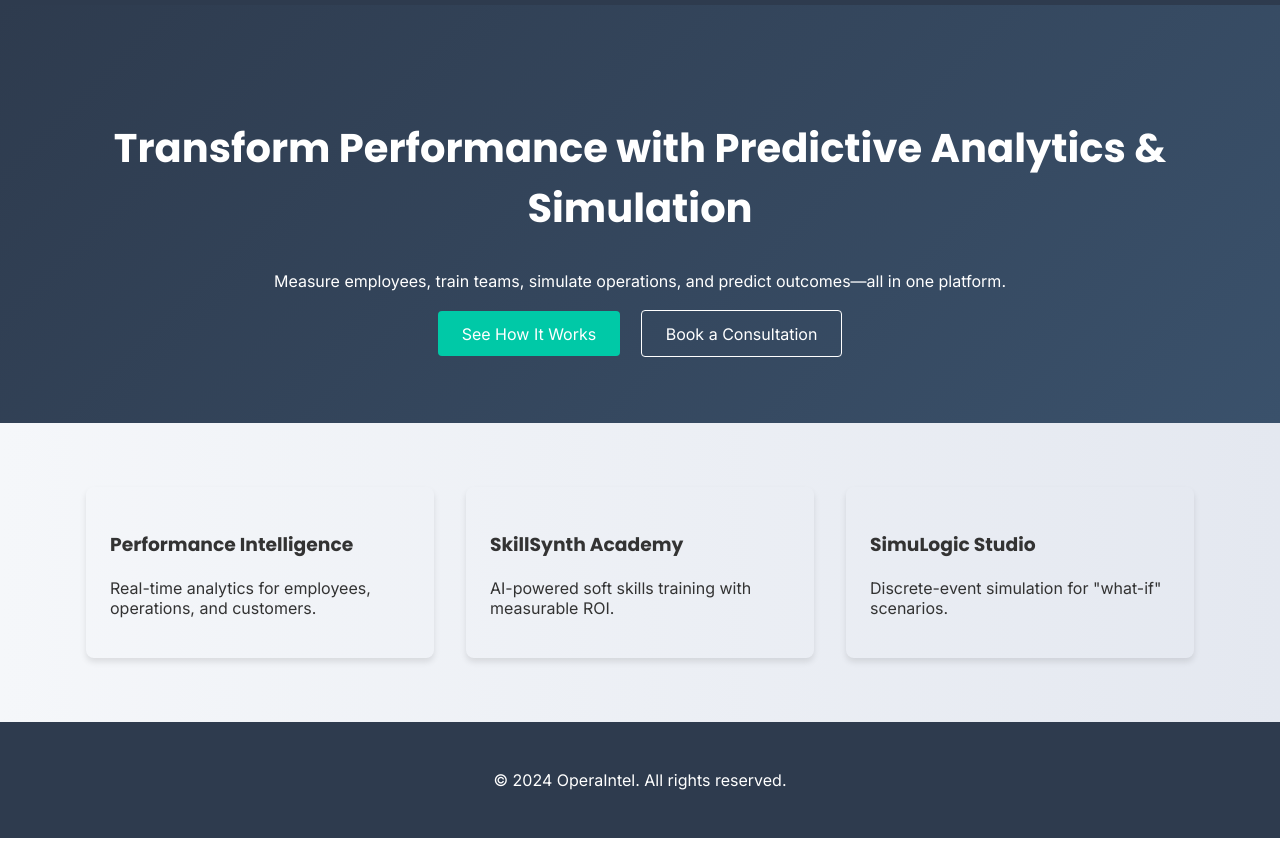
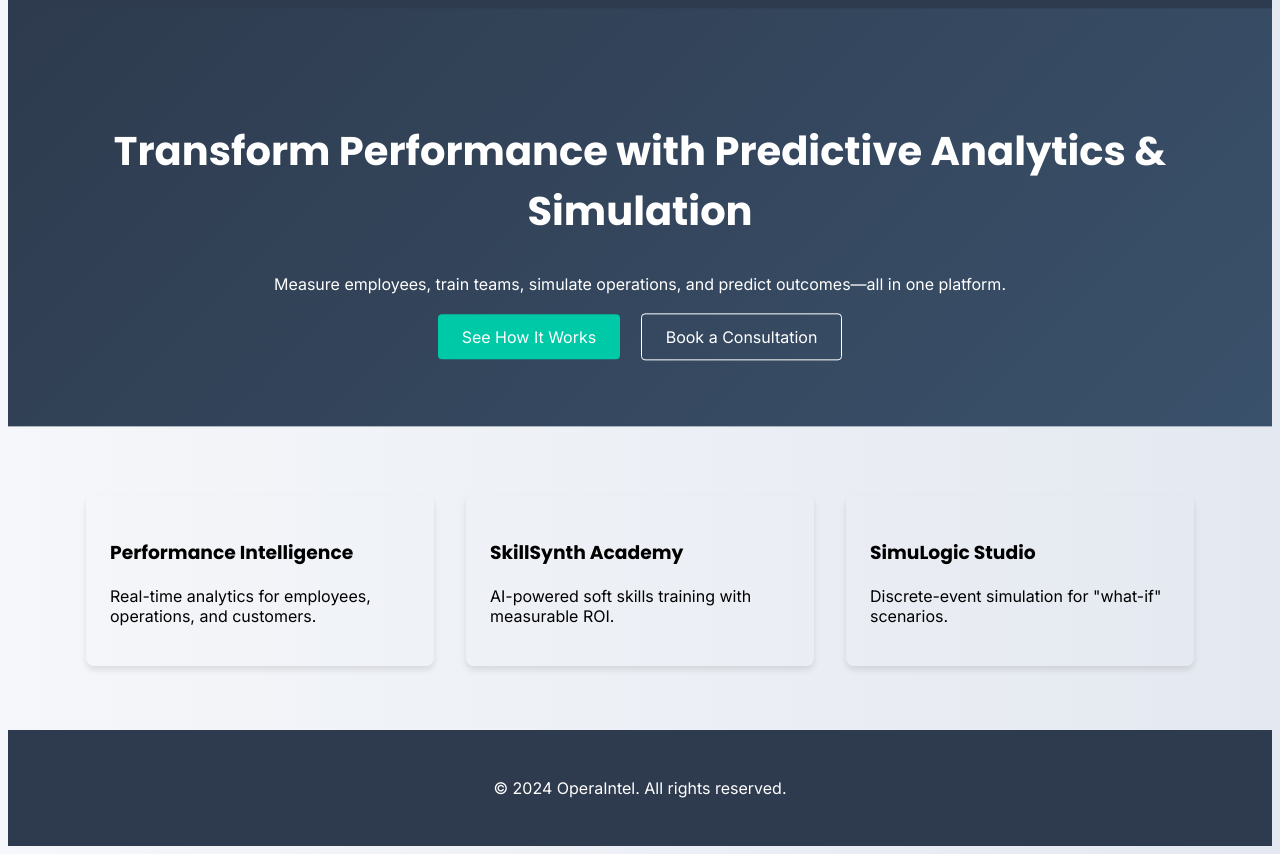
Before and after one commit to fahim749/opera-intel, a plain HTML site: page index.html in a window 1280 px wide. Shown: the part 79-933 px from the top of the page. Drawn offline with Linux system fonts and the light colour scheme.

Commit message:
Update style.css

```diff
--- a/css/style.css
+++ b/css/style.css
@@ -1,10 +1,20 @@
 /* Global Styles */
+
+
+:root {
+  --primary: #2E3B4E;    /* Navy */
+  --secondary: #00C9A7;  /* Teal */
+  --accent: #6C5CE7;     /* Purple */
+  --text: #2D3436;       /* Dark gray */
+}
 body {
   font-family: 'Inter', sans-serif;
-  margin: 0;
-  padding: 0;
-  color: #333;
+  background: linear-gradient(to right, #f5f7fa, #e4e8f0);
 }
+h1, h2, h3 {
+  font-family: 'Poppins', sans-serif; /* Bold headlines */
+}
+
 
 nav {
   display: flex;
@@ -33,6 +43,14 @@ nav a {
   padding: 5rem 1rem;
   background: linear-gradient(135deg, #2E3B4E 0%, #3A516B 100%);
   color: white;
+  animation: float 6s ease-in-out infinite;
+}
+@keyframes float {
+  0%, 100% { transform: translateY(0); }
+  50% { transform: translateY(-20px); }
+
+
+
 }
 
 .hero h1 {
@@ -78,17 +96,3 @@ footer {
   background: #2E3B4E;
   color: white;
 }
-
-:root {
-  --primary: #2E3B4E;    /* Navy */
-  --secondary: #00C9A7;  /* Teal */
-  --accent: #6C5CE7;     /* Purple */
-  --text: #2D3436;       /* Dark gray */
-}
-body {
-  font-family: 'Inter', sans-serif;
-  background: linear-gradient(to right, #f5f7fa, #e4e8f0);
-}
-h1, h2, h3 {
-  font-family: 'Poppins', sans-serif; /* Bold headlines */
-}
```
